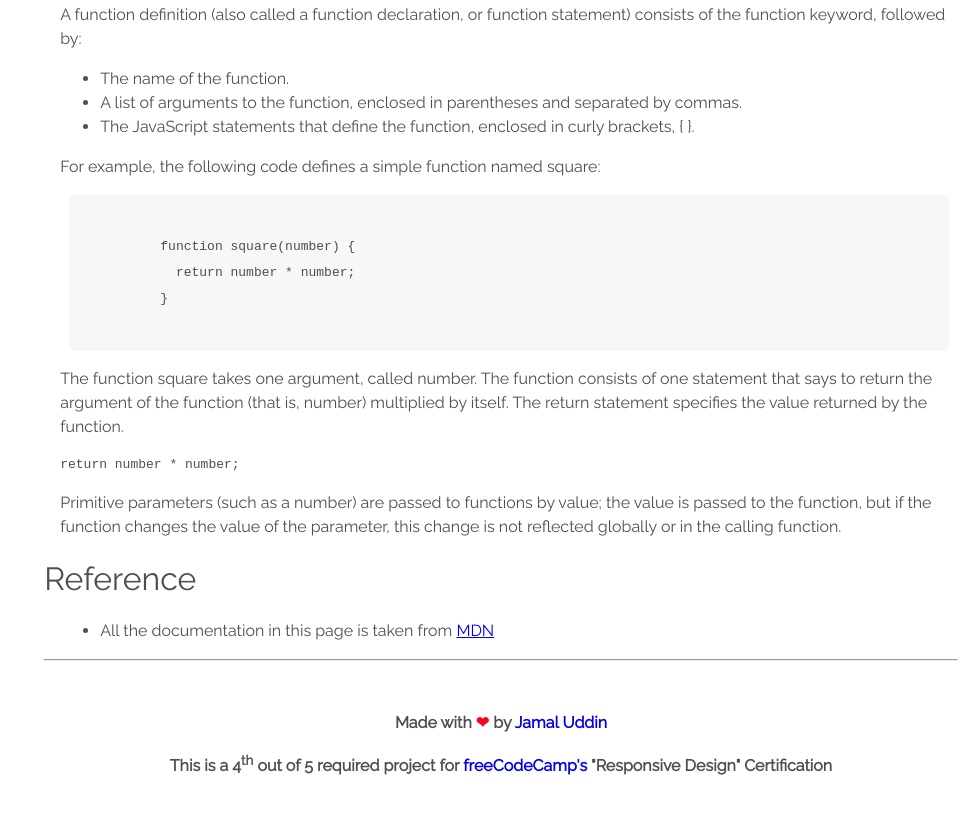
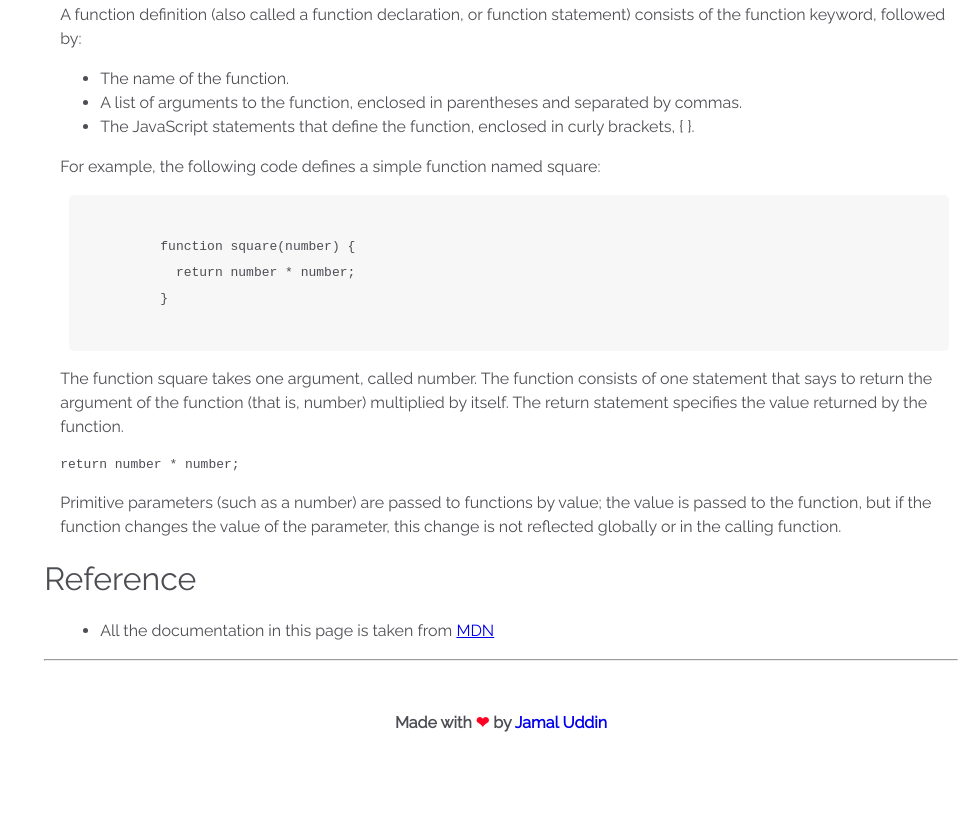
Before and after one commit to jamal-pb95/Technical_Documentation_Page, a plain HTML site: page index.html in a window 1280 px wide. Shown: the part 7089-7902 px from the top of the page, without its empty margins (303-1280 px from the left). After the commit the page ends 7859 px from the top, so only its background shows below. Drawn offline with Linux system fonts and the light colour scheme.

Commit message:
final-version

```diff
--- a/index.html
+++ b/index.html
@@ -326,7 +326,6 @@
 
     <footer>
       <p class="">Made with <span id="heart"> ❤ </span> by <a target="_blank" href="https://jamal-pb95.github.io/">Jamal Uddin</a></p>
-      <p>This is a 4<sup>th</sup> out of 5 required project for <a href="https://www.freecodecamp.org/">freeCodeCamp's</a> "Responsive Design" Certification</p>
    </footer>
   </main>
 </div>
```
